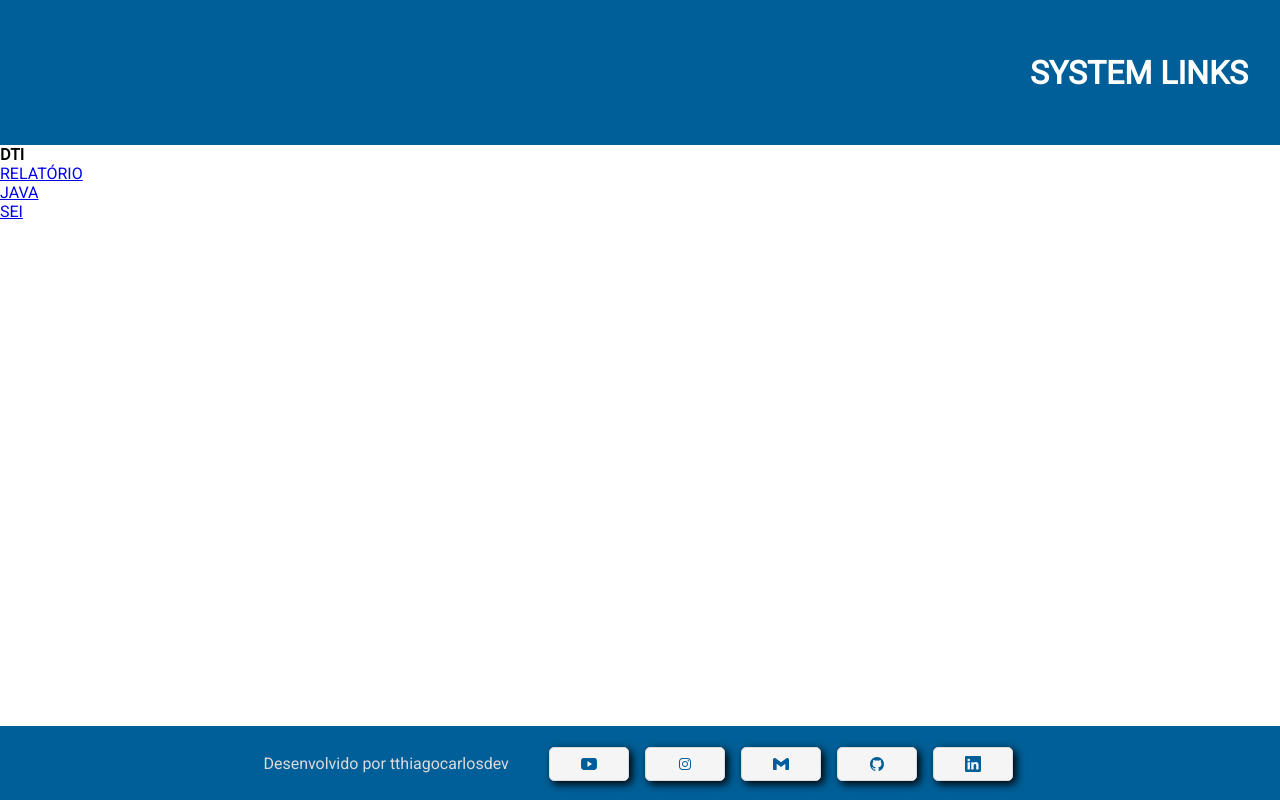
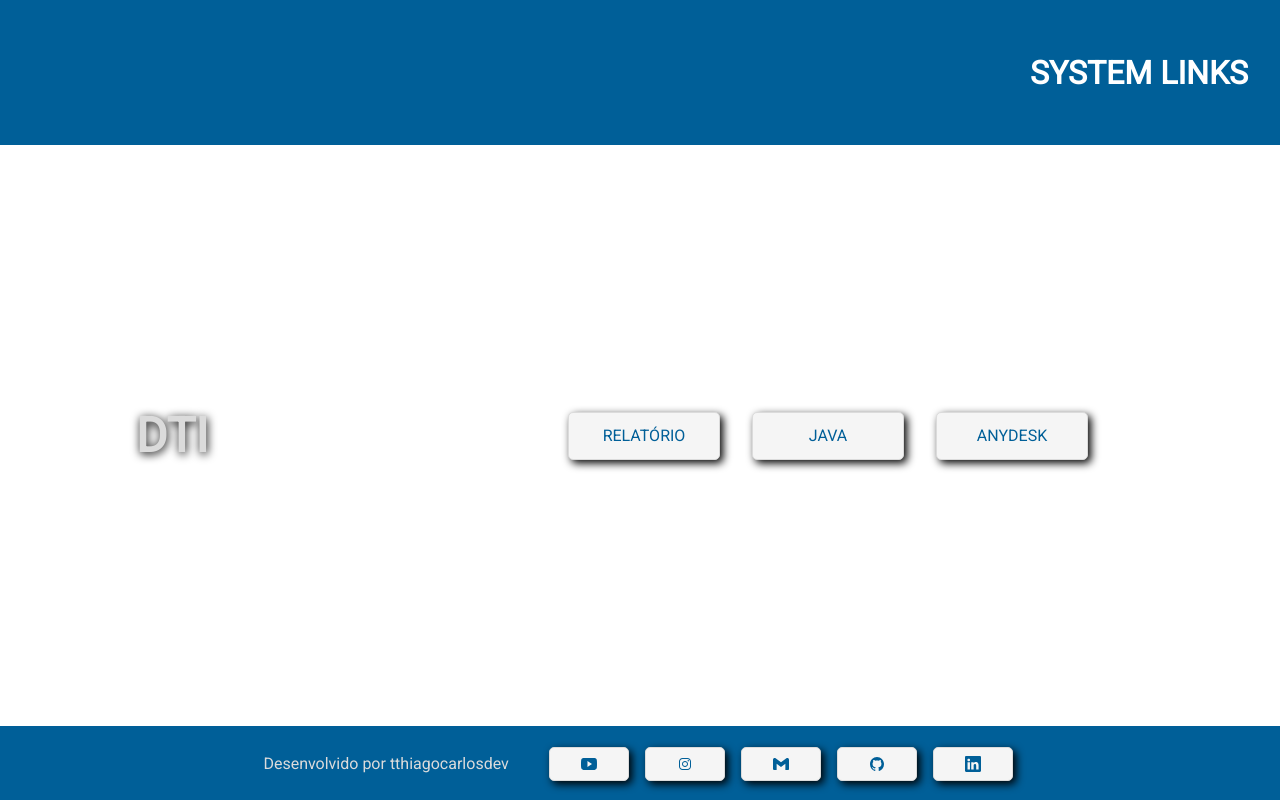
Before and after one commit to tthiagocarlosdev/links-sistemas, a React (Create React App) app: page /dti in a window 1280 px wide. Built offline with nearby package versions, Linux system fonts and the light colour scheme; no server answers.

Commit message:
-Add text-shadow in titles; -Button component deleted; -Add DTI button; -Finished DTI page styling.

```diff
--- a/src/App.css
+++ b/src/App.css
@@ -106,6 +106,7 @@
   align-items: center;
   font-size: 3rem;
   color: var(--white-color);
+  text-shadow: 1px 2px 10px var(--black);
   padding: 1rem;
 }
 
@@ -126,8 +127,7 @@
 
 .main .box-general .links-general a,
 .main .box-queries .links-queries a,
-.main .box-others .links-others a,
-.button {
+.main .box-others .links-others a {
 	display: flex;
 	width: 9.5rem;
   height: 3rem;
@@ -146,8 +146,7 @@
 
 .main .box-general .links-general a:hover,
 .main .box-queries .links-queries a:hover,
-.main .box-others .links-others a:hover,
-.button {
+.main .box-others .links-others a:hover {
 	background-color: var(--gray);
 	box-shadow: none;
 	border: 1px solid var(--blue);
@@ -205,3 +204,56 @@
 	background-color: var(--blue);
   color: var(--white-color);
 }
+
+/* PAGE DTI PAGE DTI PAGE DTI PAGE DTI PAGE DTI PAGE DTI */
+.box-dti {
+  display: flex;
+  flex-direction: row;
+  order: 2;
+  flex: 4;
+}
+
+.box-dti .title-dti {
+  display: flex;
+  flex-direction: row;
+  flex: 1;
+  justify-content: center;
+  align-items: center;
+  font-size: 3rem;
+  color: var(--white-color);
+  text-shadow: 1px 2px 10px var(--black);
+  padding: 1rem;
+}
+
+.box-dti .links-dti {
+  list-style: none;
+  flex: 3;
+  display: flex;
+  flex-direction:row;
+  justify-content: center;
+  align-items: center;
+  flex-flow: wrap;
+}
+
+.box-dti .links-dti a {
+	display: flex;
+	width: 9.5rem;
+  height: 3rem;
+	justify-content: center;
+  align-items: center;
+  text-align: center;
+	text-decoration: none;
+	padding: 0.5rem;
+	background-color: var(--card-background-color);
+	color: var(--blue);
+	border: 1px solid var(--white-color);
+	border-radius: 5px;
+	margin-left: 2rem;
+	box-shadow: black 0.2rem 0.2rem 0.5rem;
+}
+
+.box-dti .links-dti a:hover {
+	background-color: var(--gray);
+	box-shadow: none;
+	border: 1px solid var(--blue);
+}
--- a/src/components/Button.jsx
+++ /dev/null
@@ -1,13 +0,0 @@
-import React from 'react';
-
-import '../App.css';
-
-const Button = ({ children, onClink }) => {
-  return (
-    <button onClink={ onClink } className="button">
-      { children }
-    </button>
-   );
-}
-
-export default Button;
--- a/src/components/MainGeneral.jsx
+++ b/src/components/MainGeneral.jsx
@@ -1,10 +1,7 @@
 import React from 'react';
-import { useNavigate } from 'react-router-dom'
-
-import Button from '../components/Button';
 
  const MainGeneral = () => {
-  let navigate = useNavigate()
+
 
   return (
     <div className="box-general">
@@ -14,7 +11,7 @@ import Button from '../components/Button';
         <li> <a href="https://pcpevirtual.policiacivil.pe.gov.br/pcp/open.do?action=open&sys=PCP" target="_blank" > PCPE VIRTUAL </a></li>
         <li> <a href="https://sei.pe.gov.br/sip/login.php?sigla_orgao_sistema=GOVPE&sigla_sistema=SEI" target="_blank" > SEI </a></li>
         <li> <a href="https://www.expresso.pe.gov.br/login.php?cd=1" target="_blank" >  EXPRESSO </a></li>
-        {/* <Button onClink={()=> navigate('/dti')} > DTI </Button> */}
+        <li> <a href="/dti" target="_blank" >  DTI </a></li>
       </ul>
 
     </div>
--- a/src/pages/Dti.jsx
+++ b/src/pages/Dti.jsx
@@ -9,13 +9,13 @@ const Dti = () => {
   return (
     <div className="container">
         <Header/>
-        <div className="main">
-        <h1 className="title-general"> DTI </h1>
-        <ul className="links-general">
-            <li> <a href="http://200.238.83.219/old-PCPE/rse.htm" target="_blank" > RELATÓRIO </a></li>
-            <li> <a href="http://200.238.83.219/old-PCPE/JAVA/" target="_blank" > JAVA </a></li>
-            <li> <a href="http://200.238.83.219/old-PCPE/AD/" target="_blank" > SEI </a></li>
-        </ul>
+        <div className="box-dti">
+          <h1 className="title-dti"> DTI </h1>
+          <ul className="links-dti">
+              <li> <a href="http://200.238.83.219/old-PCPE/rse.htm" target="_blank" > RELATÓRIO </a></li>
+              <li> <a href="http://200.238.83.219/old-PCPE/JAVA/" target="_blank" > JAVA </a></li>
+              <li> <a href="http://200.238.83.219/old-PCPE/AD/" target="_blank" > ANYDESK </a></li>
+          </ul>
         </div>
         <Footer/>
       </div>
```
